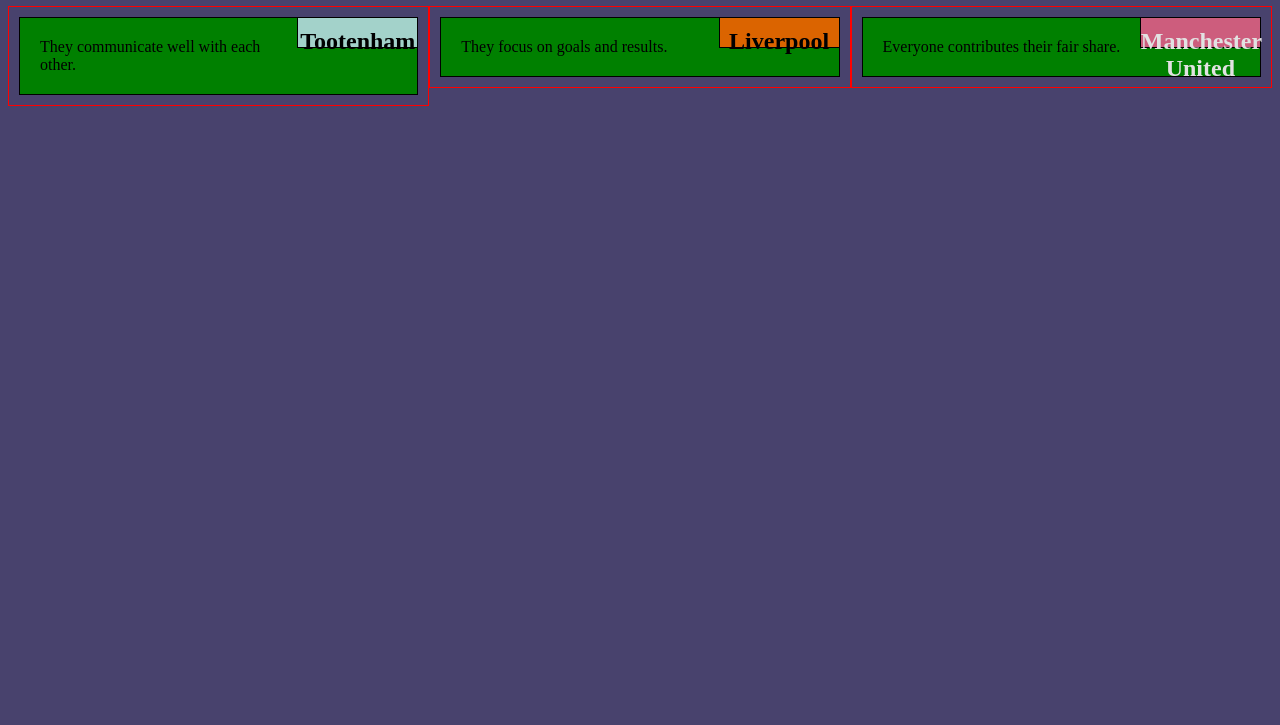
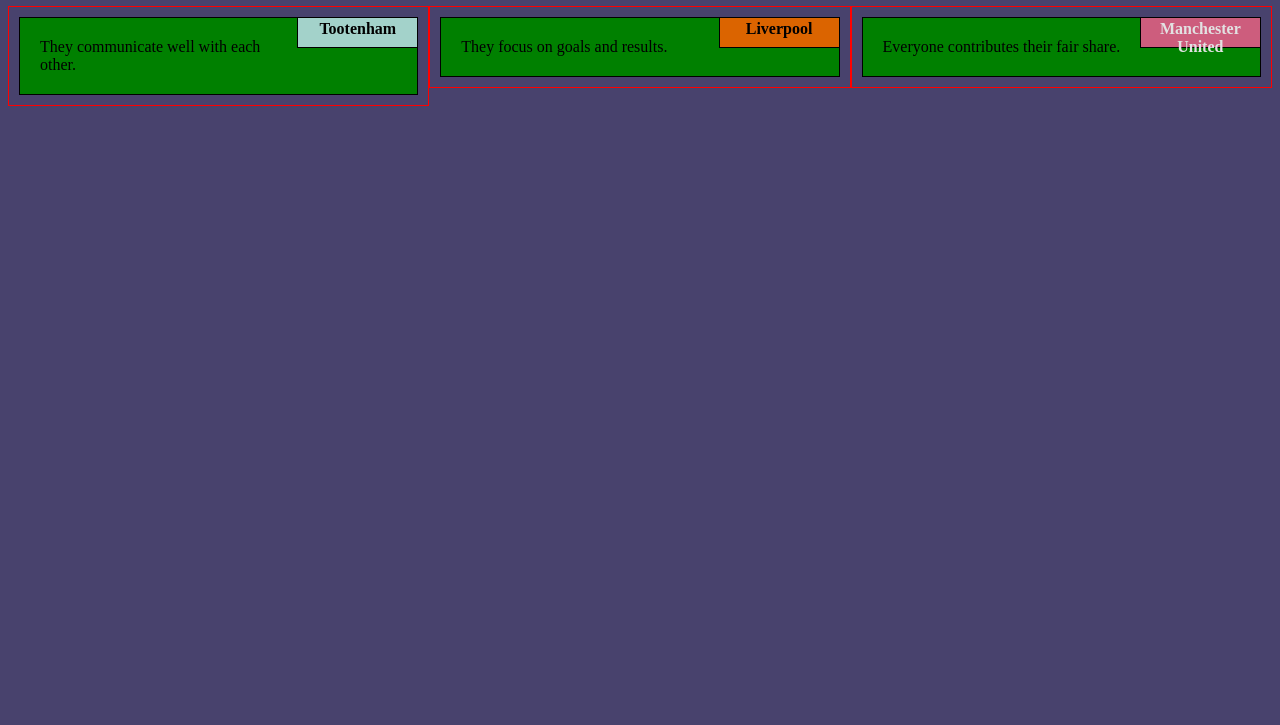
Before and after one commit to Ekrem-R/coursera-html-css-javascript, a plain HTML site: page module2-solutions/index.html in a window 1280 px wide. Shown: the part 75-800 px from the top of the page. Drawn offline with Linux system fonts and the light colour scheme.

Commit message:
Update style.css

```diff
--- a/module2-solutions/css/style.css
+++ b/module2-solutions/css/style.css
@@ -26,10 +26,10 @@ section>h2 {
     margin: 0;
     width: 120px;
     text-align: center;
-    font-size: 24px;
+    font-size: 16px;
     font-weight: bold;
     height: 30px;
-    padding-top: 10px;
+    padding-top: 2px;
 }
 section {
     border: 1px solid black;
```
